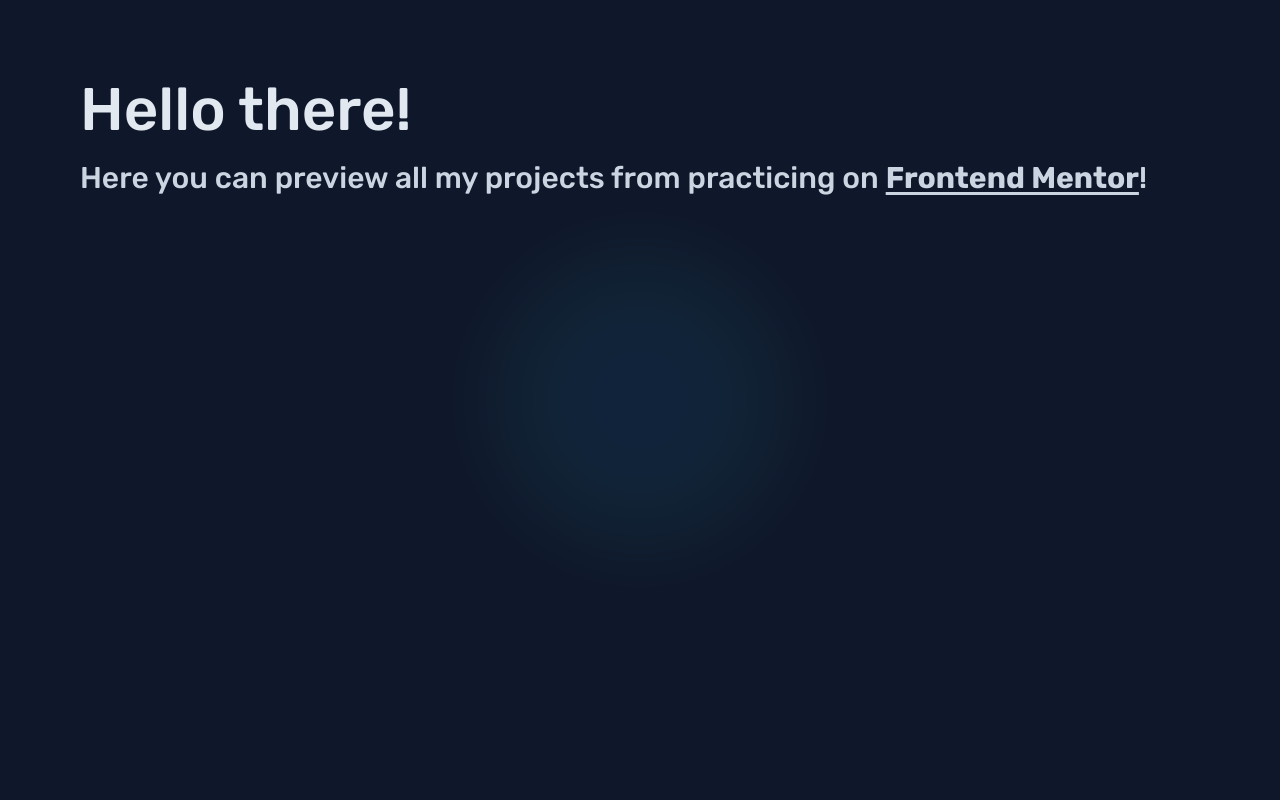
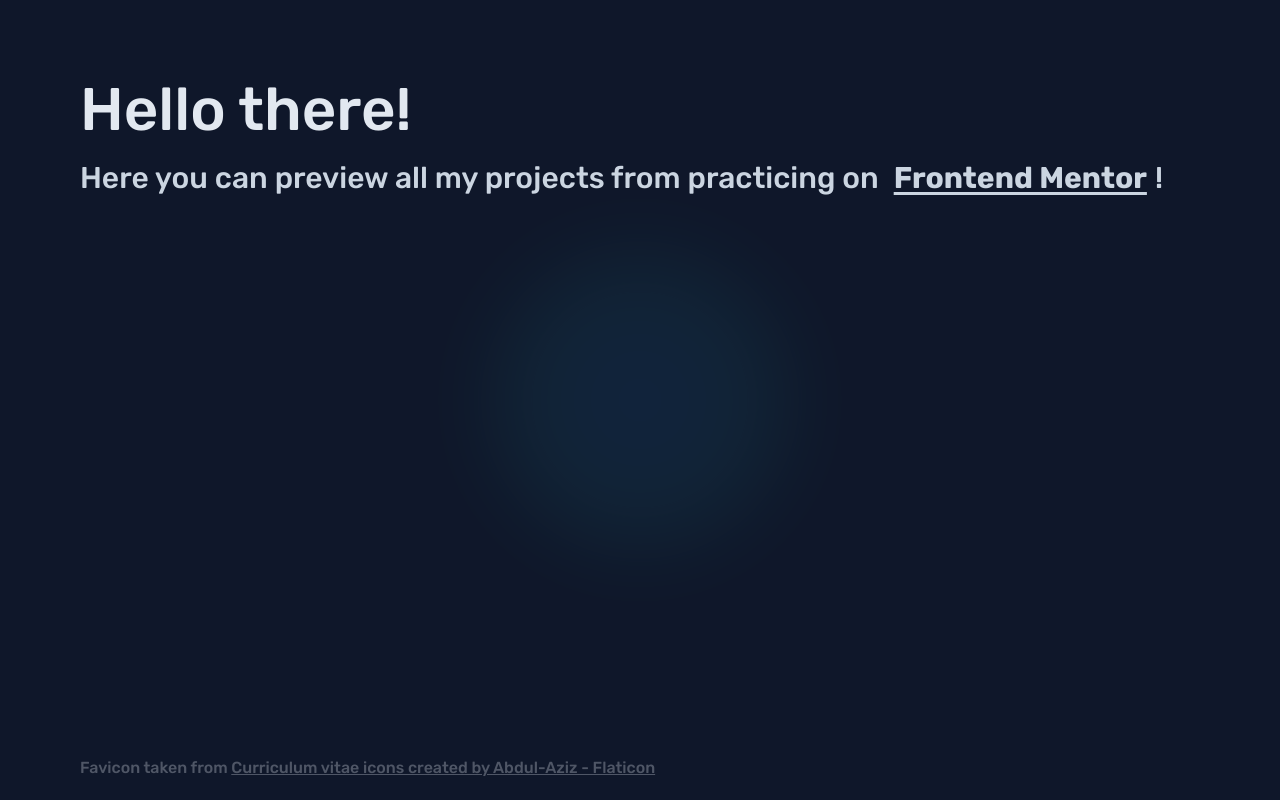
Before and after one commit to kepper104/frontendmentor-projects, a SvelteKit app: page / in a window 1280 px wide. Built offline with nearby package versions, Linux system fonts and the light colour scheme.

Commit message:
Improve landing page styling

```diff
--- a/src/routes/+layout.svelte
+++ b/src/routes/+layout.svelte
@@ -1,5 +1,24 @@
 <script>
     import "../app.css"
+    import { navigating } from "$app/stores"
+    import { expoOut } from "svelte/easing"
+
+    import { slide } from "svelte/transition"
 </script>
 
+{#if $navigating}
+    <!--
+      Loading animation for next page since svelte doesn't show any indicator.
+       - delay 100ms because most page loads are instant, and we don't want to flash
+       - long 12s duration because we don't actually know how long it will take
+       - exponential easing so fast loads (>100ms and <1s) still see enough progress,
+         while slow networks see it moving for a full 12 seconds
+    -->
+    <!-- Source: https://github.com/scosman/sveltekit-navigation-loader-->
+    <div
+        class="fixed inset-x-0 top-0 z-50 h-1 bg-amber-500"
+        in:slide={{ delay: 100, duration: 12000, axis: "x", easing: expoOut }}
+    ></div>
+{/if}
+
 <slot />
--- a/src/routes/+page.svelte
+++ b/src/routes/+page.svelte
@@ -5,12 +5,6 @@
 
     onMount(() => {
         let mouseFollower = document.getElementById("following")! // dangerous
-
-        // document.body.onpointerleave = (e) => {
-        //     setTimeout(() => {
-        //         mouseFollower.hidden = true
-        //     }, travelDurationMs)
-        // }
 
         document.body.onpointermove = (e) => {
             let { clientX, clientY } = e
@@ -33,25 +27,33 @@
 
 <div id="following" class=""></div>
 
-<div class="rubik-normal custom-bg flex h-full w-full flex-col bg-slate-900 p-20 text-slate-200">
+<div class="rubik-normal flex h-full w-full flex-col bg-slate-900 pb-5 pl-20 pt-20 text-slate-200">
     <h1 class="z-1 text-6xl">Hello there!</h1>
 
     <h2 class="z-1 mt-5 text-3xl text-slate-300">
         Here you can preview all my projects from practicing on <a
             href="https://www.frontendmentor.io"
-            class="font-bold underline underline-offset-4 hover:translate-x-0">Frontend Mentor</a
+            class="mt-1 rounded-2xl bg-opacity-10 p-2 font-bold underline underline-offset-4 hover:translate-x-0 hover:bg-slate-800"
+            >Frontend Mentor</a
         >!
     </h2>
-    <div class="z-1 mt-10 flex w-fit flex-col gap-10 pl-10 text-4xl">
-        <!--        // put links here-->
+    <div class="z-1 mt-10 flex w-fit flex-col gap-10 pl-10 text-4xl hover:text-slate-400">
+        <!--        put links here-->
+    </div>
+
+    <div class="mt-auto text-slate-200 opacity-30">
+        Favicon taken from <a
+            class="underline"
+            href="https://www.flaticon.com/free-icons/curriculum-vitae"
+            title="curriculum vitae icons"
+            >Curriculum vitae icons created by Abdul-Aziz - Flaticon</a
+        >
     </div>
 </div>
 
-<!--<a href="https://www.flaticon.com/free-icons/curriculum-vitae" title="curriculum vitae icons">Curriculum vitae icons created by Abdul-Aziz - Flaticon</a>-->
-
 <style>
     a {
-        @apply transition-all hover:translate-x-4 hover:text-slate-400;
+        @apply transition-all hover:translate-x-4 hover:text-slate-200;
     }
 
     #following {
```
